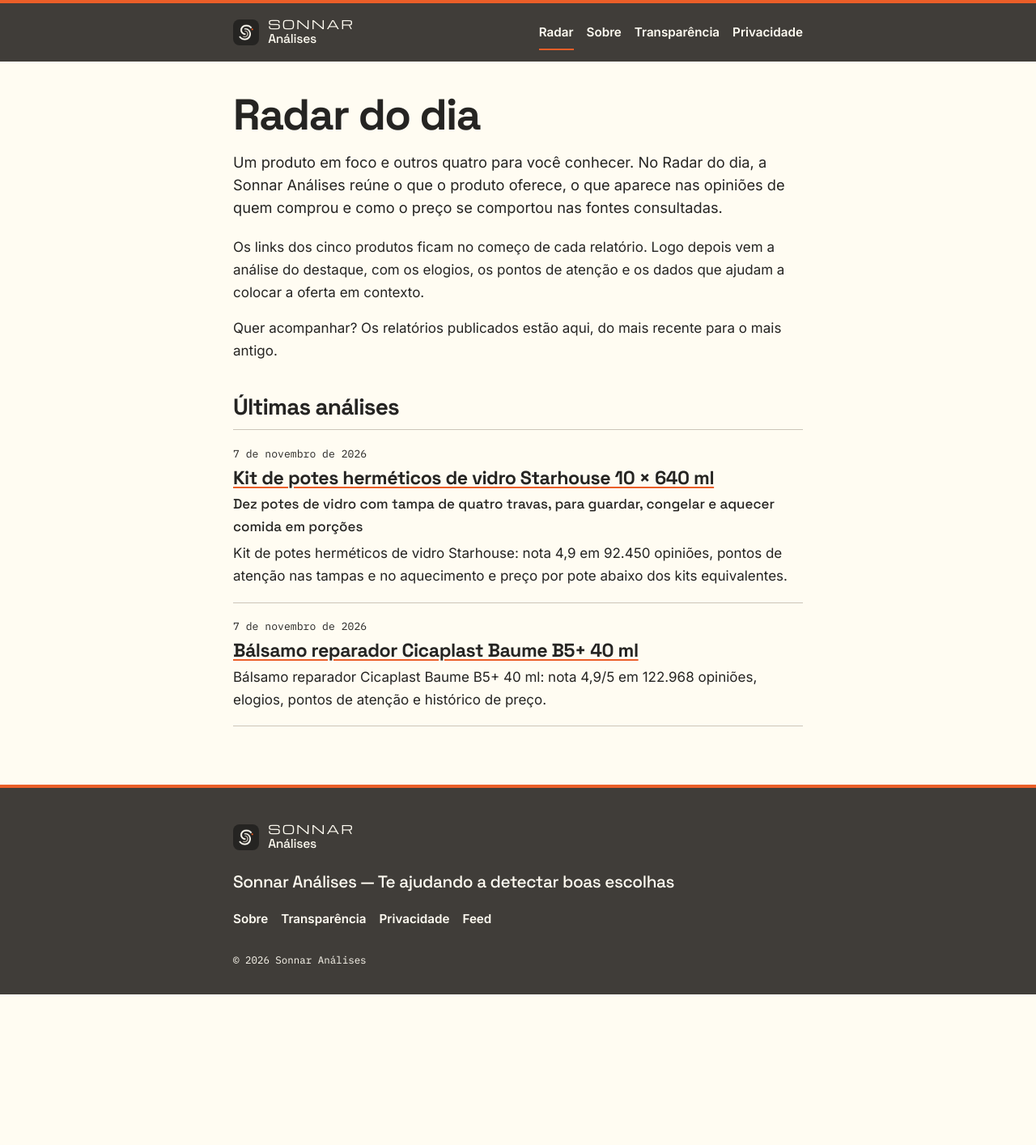
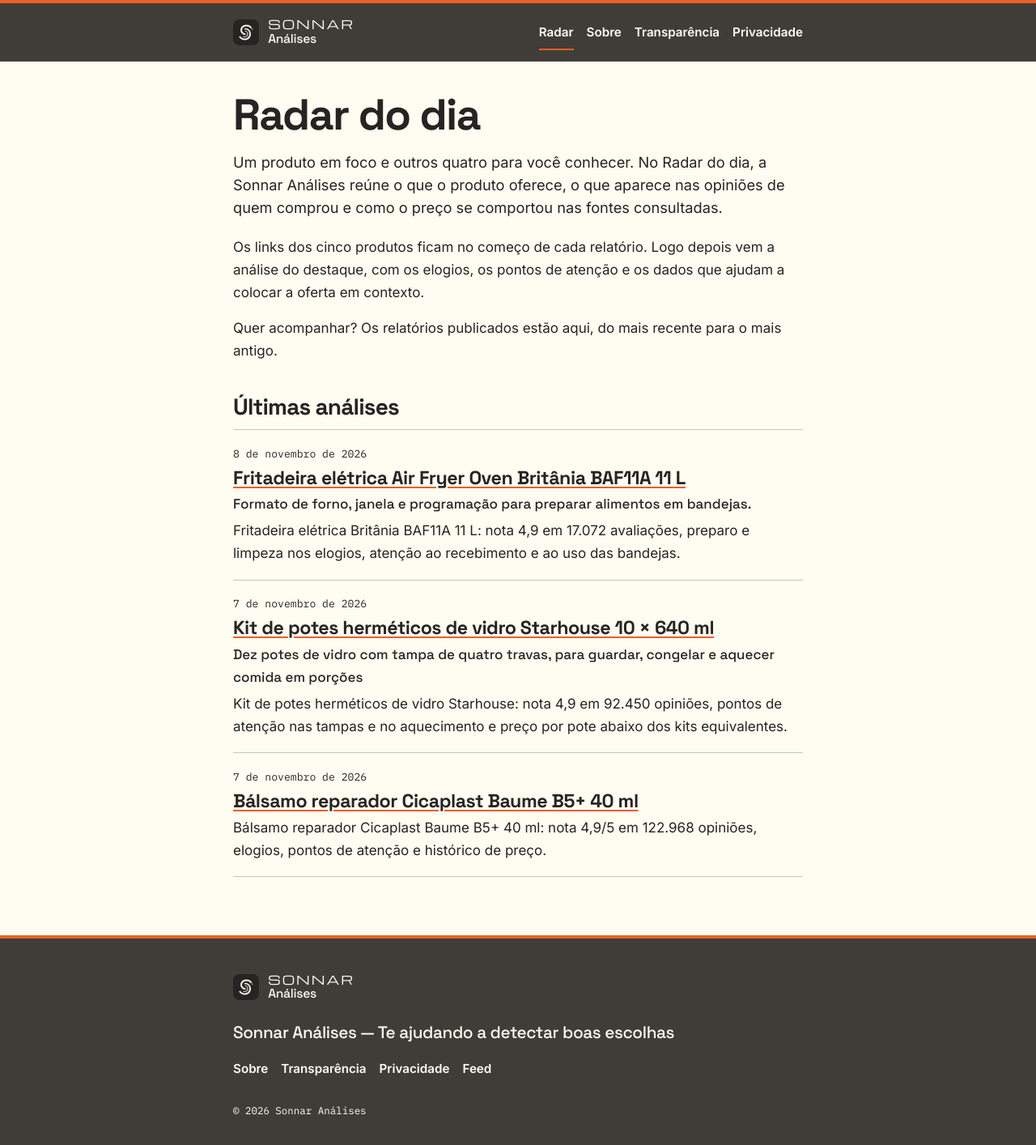
Before and after one commit to sonnaranalises/sonnar, a Jekyll site: the page built from index.html, in a window 1280 px wide. Shown: the whole page at 81% size. Built offline with Jekyll 4.4.1, drawn with Linux system fonts in a browser that asks for light colours; before the commit the page ends 1228 px from its top, so only the background shows below that; part of the change alters nothing that is shown.

Commit message:
Publica o Radar do dia da Air Fryer Britânia BAF11A. (#7)
Inclui o post de 08/11/2026, a foto oficial do produto e limita a figura para ficar centralizada, com no máximo 544px no desktop.

Co-authored-by: Cursor Agent <cursoragent@cursor.com>
Co-authored-by: sonnaranalises <sonnaranalises@users.noreply.github.com>

```diff
--- /dev/null
+++ b/_posts/2026-11-08-air-fryer-oven-britania-baf11a.md
@@ -0,0 +1,74 @@
+---
+layout: post
+example: false
+title: "Fritadeira elétrica Air Fryer Oven Britânia BAF11A 11 L"
+subtitle: "Formato de forno, janela e programação para preparar alimentos em bandejas."
+date: 2026-11-08 08:27:00 -0300
+summary: "Fritadeira elétrica Britânia BAF11A 11 L: nota 4,9 em 17.072 avaliações, preparo e limpeza nos elogios, atenção ao recebimento e ao uso das bandejas."
+description: "Fritadeira elétrica Britânia BAF11A 11 L: capacidade, avaliações, pontos de atenção e preço frente a modelos de mesmo tamanho."
+image: "/assets/img/radar/2026-11-08-airfryer-britania-baf11a.jpg"
+image_alt: "Fritadeira elétrica Air Fryer Oven Britânia BAF11A 11 L"
+products:
+  - name: "Fritadeira elétrica Air Fryer Oven Britânia BAF11A 11 L"
+    price: "R$ 349,00"
+    url: "https://meli.la/2wZJU1H"
+    source_url: "https://www.mercadolivre.com.br/air-fryer-oven-britania-11l-8-funcoes-1800w-painel-digital-baf11a/p/MLB62230579"
+  - name: "Jogo de facas Tramontina 4 peças"
+    price: "R$ 37,40"
+    url: "https://meli.la/2ZChjdJ"
+    source_url: "https://www.mercadolivre.com.br/jogo-facas-tramontina-kit-conjunto-faca-cozinha-churrasco-4p/p/MLB27393392"
+  - name: "Kit de utensílios de silicone Aristus 12 peças com cabo de madeira"
+    price: "R$ 39,99"
+    url: "https://meli.la/1LJvSL6"
+    source_url: "https://www.mercadolivre.com.br/kit-12-utensilios-de-cozinha-em-silicone-premium-com-cabo-de-madeira-marca-aristus-resistentes-ao-calor-ate-220c-antiaderentes-duraveis-e-modernos-cor-preto/p/MLB57714103"
+  - name: "Jogo de panelas Tramontina Turim 5 peças 20298/061"
+    price: "R$ 213,47"
+    url: "https://meli.la/2kXZcTQ"
+    source_url: "https://www.mercadolivre.com.br/jogo-panelas-preto-5-pc-tramontina-turim-20298061/p/MLB33321507"
+  - name: "Tábua de corte Decorales retangular verde"
+    price: "R$ 22,90"
+    url: "https://meli.la/1acJhpt"
+    source_url: "https://www.mercadolivre.com.br/tabua-de-corte-antibacteriana-para-carnes-legumes-anti-mofo-cor-verde-retangular-decorales/p/MLB63569308"
+sources:
+  - label: "Ficha técnica, preço, avaliações, resumo automático, comentários e foto da fritadeira; preços dos modelos equivalentes"
+    detail: "Mercado Livre, páginas dos produtos, 08/11/2026, 08h17; preço, nota e avaliações reconferidos às 15h18 (Brasília). Comparação restrita a fritadeiras tipo forno de 11 L com notas de 4,8 a 4,9."
+  - label: "Nomes e preços dos quatro complementos"
+    detail: "Mercado Livre, páginas dos produtos, 08/11/2026, 15h18 (Brasília)."
+---
+
+É uma fritadeira elétrica em formato de forno, com capacidade de 11 litros e janela para acompanhar o preparo. A proposta combina diferentes funções e o uso de bandejas. Esse formato faz sentido para quem pretende assar porções ou receitas em recipientes, em vez de trabalhar apenas com uma gaveta.
+
+- **Capacidade e potência:** 11 L e 1.800 W.
+- **Dimensões:** 32,8 cm de altura, 30,5 cm de largura e 33,3 cm de comprimento.
+- **Tensão:** versões de 127 V ou 220 V, conforme a variante.
+- **Programação:** oito funções pré-programadas, temperatura de 40 °C a 200 °C e timer de até 60 minutos.
+- **Recursos:** Menu Favorito, lembrete para agitar ou virar os alimentos e porta removível.
+- **Acessórios informados:** assadeira grelha, assadeira funda e coletor de gordura.
+
+## Notas e avaliações
+
+A nota **4,9 de 5** em **17.072 avaliações** é o dado mais forte. Uma avaliação tão alta, sustentada por milhares de opiniões, indica um padrão consistente de satisfação, não apenas a impressão de poucos compradores. Predominam as notas de 5 estrelas.
+
+As opiniões positivas destacam capacidade, rapidez no preparo, facilidade de programação e limpeza. O resumo automático do Mercado Livre também reúne elogios ao design e à eficiência no cozimento.
+
+> Ótimo produto, já fiz bolo, assei carne, frango muito bom.
+
+> Assa super rápido, uniforme.
+
+As críticas são minoritárias, e o tema mais repetido é o recebimento com riscos ou arranhões. Algumas pessoas descrevem aparência de usado; isso é uma impressão relatada, não uma confirmação de uso anterior. No funcionamento, aparecem oxidação, manuseio das bandejas e da gordura, cozimento desigual e falhas com pouco uso. Há ainda relatos isolados de choque ao tocar a bandeja e de problema na tampa no primeiro uso, relevantes por envolverem a segurança.
+
+> Design: veio muito arranhada.
+
+> Produto com dois meses de uso e já apresenta sinais de oxidação (ferrugem).
+
+A praticidade aparece dos dois lados: há elogios à limpeza, mas também críticas ao manejo das bandejas e da gordura. São experiências diferentes, não uma regra para todas as unidades.
+
+## Preço
+
+O aparelho custa **R$ 349,00**, cerca de **R$ 31,73 por litro**. No recorte de fritadeiras tipo forno de 11 L com notas de 4,8 a 4,9, os equivalentes ficam entre **R$ 389,00** e **R$ 399,00** por unidade, ou **R$ 35,36 a R$ 36,27 por litro**. A Britânia BAF11A fica abaixo dessa faixa e tem o maior volume de avaliações do grupo.
+
+## Conclusão
+
+Nota quase máxima, muitas avaliações e preço abaixo dos equivalentes de mesmo tamanho formam um conjunto consistente. Capacidade, preparo e limpeza sustentam os elogios. As críticas pedem atenção ao estado de recebimento, à conservação e ao manuseio das bandejas, pontos que afetam a rotina de uso.
+
+Antes de decidir, vale pesar essas informações com calma e pensar no espaço disponível e em como você pretende preparar os alimentos no dia a dia.
--- a/assets/css/style.css
+++ b/assets/css/style.css
@@ -735,13 +735,17 @@ code {
 }
 
 .product-figure {
-  margin: 1rem 0 0;
+  margin: 1rem auto 0;
+  width: 100%;
+  max-width: 34rem;
+  background: var(--paper);
 }
 
 .product-figure img {
   display: block;
   width: 100%;
-  background: var(--ivory);
+  height: auto;
+  background: var(--paper);
 }
 
 .analysis section {
```
Also changed, not shown: assets/img/radar/2026-11-08-airfryer-britania-baf11a.jpg (added).
